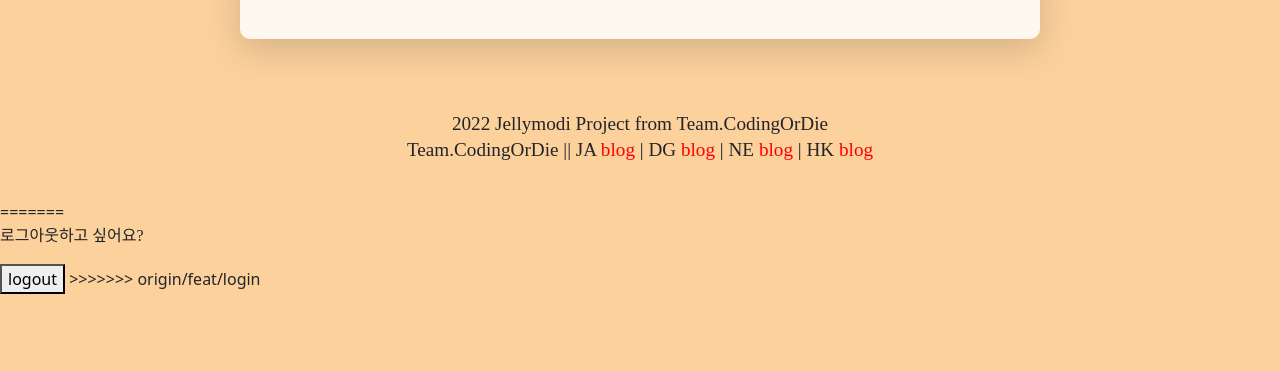
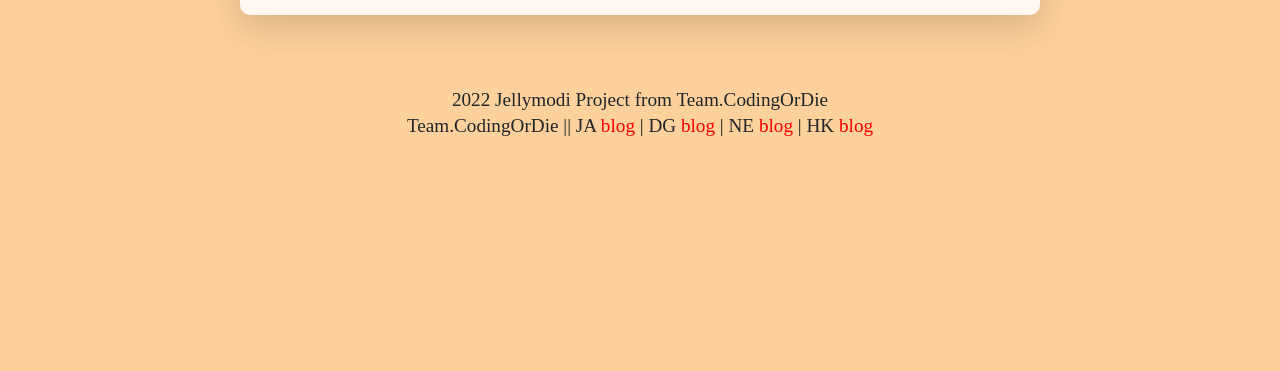
Before and after one commit to zeonga1102/Jellymodi_team, a Flask app: template templates/index.html in a window 1280 px wide. Shown: the part 429-800 px from the top of the page. Run offline with Flask 2, Linux system fonts and the light colour scheme; the template is opened without the code that fills it: most values are stand-ins (such as "Sample title", 1, 10 or a date in 2020); some libraries are stand-ins or nearby versions; some web fonts are replaced.

Commit message:
feat/list merge

```diff
--- a/templates/index.html
+++ b/templates/index.html
@@ -1,21 +1,33 @@
 <!DOCTYPE html>
 <html lang="en">
 <head>
-<<<<<<< HEAD
     <meta charset="UTF-8">
 
-    <link href="https://cdn.jsdelivr.net/npm/bootstrap@5.2.0-beta1/dist/css/bootstrap.min.css" rel="stylesheet" integrity="sha384-0evHe/X+R7YkIZDRvuzKMRqM+OrBnVFBL6DOitfPri4tjfHxaWutUpFmBp4vmVor" crossorigin="anonymous">
-    <script src="https://cdn.jsdelivr.net/npm/bootstrap@5.2.0-beta1/dist/js/bootstrap.bundle.min.js" integrity="sha384-pprn3073KE6tl6bjs2QrFaJGz5/SUsLqktiwsUTF55Jfv3qYSDhgCecCxMW52nD2" crossorigin="anonymous"></script>
+    <link href="https://cdn.jsdelivr.net/npm/bootstrap@5.2.0-beta1/dist/css/bootstrap.min.css" rel="stylesheet"
+          integrity="sha384-0evHe/X+R7YkIZDRvuzKMRqM+OrBnVFBL6DOitfPri4tjfHxaWutUpFmBp4vmVor" crossorigin="anonymous">
+    <script src="https://cdn.jsdelivr.net/npm/bootstrap@5.2.0-beta1/dist/js/bootstrap.bundle.min.js"
+            integrity="sha384-pprn3073KE6tl6bjs2QrFaJGz5/SUsLqktiwsUTF55Jfv3qYSDhgCecCxMW52nD2"
+            crossorigin="anonymous"></script>
 
-   <script src="https://ajax.googleapis.com/ajax/libs/jquery/3.5.1/jquery.min.js"></script>
+    <script src="https://ajax.googleapis.com/ajax/libs/jquery/3.5.1/jquery.min.js"></script>
+    <script src="https://cdnjs.cloudflare.com/ajax/libs/jquery-cookie/1.4.1/jquery.cookie.js"></script>
 
     <!--자바스크립트, 스타일시트 파일 불러오기-->
     <script src="{{ url_for('static', filename='js/list.js') }}"></script>
     <link rel="stylesheet" href="{{ url_for('static', filename='css/list.css') }}">
 
-    <!--웹폰트 불러오기-->
-    <link href="https://hangeul.pstatic.net/hangeul_static/css/NanumHaNaSonGeurSsi.css" rel="stylesheet">
-    <link href="https://hangeul.pstatic.net/hangeul_static/css/NanumHaNaDoeEoSonGeurSsi.css" rel="stylesheet">
+    <!-- favicon -->
+    <link rel="shortcut icon" href="{{ url_for('static', filename='/img/favicon.ico') }}" type="image/x-icon">
+    <link rel="icon" href="{{ url_for('static', filename='/img/favicon.ico') }}" type="image/x-icon">
+
+    <script>
+        function logout() {
+            $.removeCookie('mytoken', {path: '/'});
+            alert('logout ;ㅅ;')
+            window.location.href = '/'
+        }
+
+    </script>
 
 
     <title>Jellymodi</title>
@@ -28,9 +40,6 @@
 <section>
     <header><h1><span class="deco">나의 젤리들</span></h1></header>
     <article id="list_box">
-
-
-
         {% for key, value in temp.items() %}
         <div class="list">
             <h5><span class="deco">{{ key }}<span class="small">  (젤리 {{ value | length }}개)</span></span></h5>
@@ -61,32 +70,4 @@
 </footer>
 
 </body>
-
-=======
-    <!-- Required meta tags -->
-    <meta charset="UTF-8">
-    <!-- JS -->
-    <script src="https://ajax.googleapis.com/ajax/libs/jquery/3.4.1/jquery.min.js"></script>
-    <script src="https://cdnjs.cloudflare.com/ajax/libs/jquery-cookie/1.4.1/jquery.cookie.js"></script>
-    <!-- favicon -->
-    <link rel="shortcut icon" href="{{ url_for('static', filename='/img/favicon.ico') }}" type="image/x-icon">
-    <link rel="icon" href="{{ url_for('static', filename='/img/favicon.ico') }}" type="image/x-icon">
-
-    <title>Jellymodi</title>
-</head>
-<script>
-    function logout() {
-        $.removeCookie('mytoken', {path: '/'});
-        alert('logout ;ㅅ;')
-        window.location.href = '/'
-    }
-
-</script>
-<body>
-<p>로그아웃하고 싶어요?</p>
-
-<button onclick="logout()" align="center">logout</button>
-
-</body>
->>>>>>> origin/feat/login
 </html>
```
